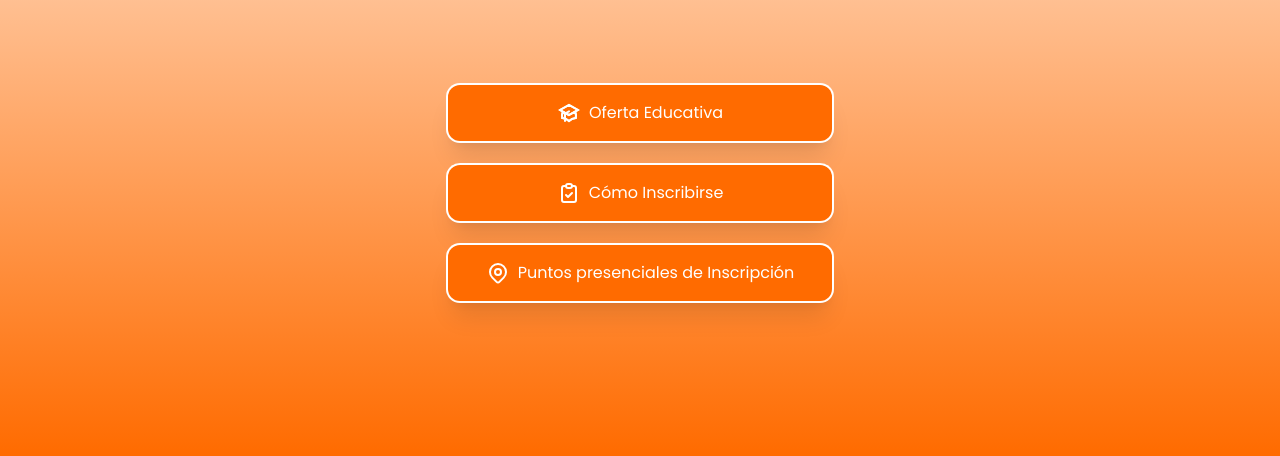
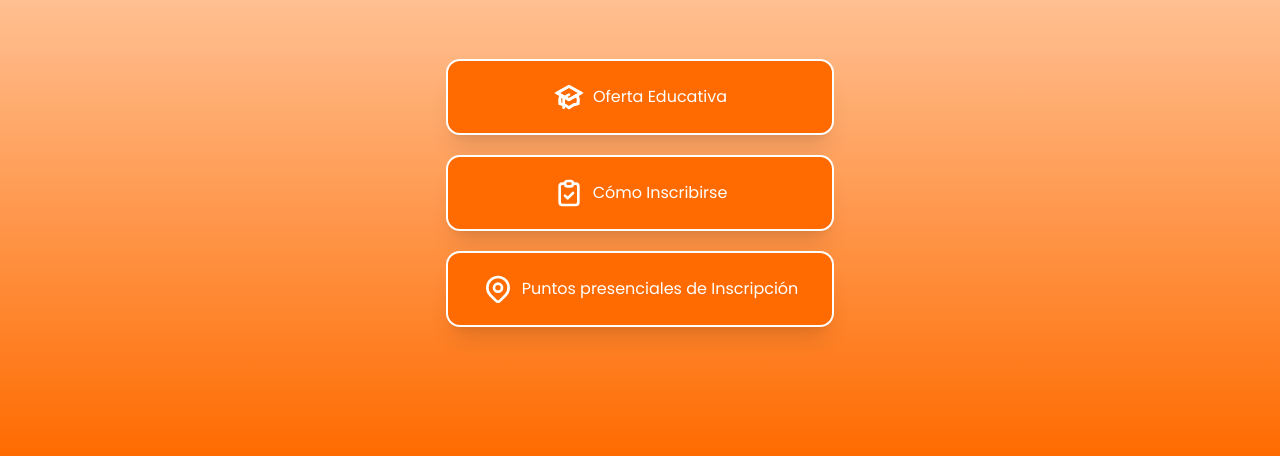
Before and after one commit to ofac/oferta-sena, a plain HTML site: page app/index.html in a window 1280 px wide. Shown: the part 344-800 px from the top of the page. Drawn offline with Linux system fonts and the light colour scheme.

Commit message:
feat: paddings

```diff
--- a/app/index.html
+++ b/app/index.html
@@ -23,24 +23,26 @@
                text-[#333]
                mb-20
                text-3xl">
-               OFERTA SENA - REGIONAL CALDAS
+               Oferta - SENA Regional Caldas
     </h1>
     <a class="bg-[#ff6b00]
-              p-4
+              p-5
               ring-2
               ring-white
               flex
               justify-center
+              items-center
               gap-2
               text-white
               rounded-xl
               shadow-xl
               hover:bg-[#333]
-              transition-colors
+              hover:scale-110
+              transition-all
               duration-500
               w-96"
               href="">
-        <svg xmlns="http://www.w3.org/2000/svg" class="h-6 w-6" fill="none" viewBox="0 0 24 24" stroke="currentColor" stroke-width="2">
+        <svg xmlns="http://www.w3.org/2000/svg" class="h-8 w-8" fill="none" viewBox="0 0 24 24" stroke="currentColor" stroke-width="2">
             <path d="M12 14l9-5-9-5-9 5 9 5z" />
             <path d="M12 14l6.16-3.422a12.083 12.083 0 01.665 6.479A11.952 11.952 0 0012 20.055a11.952 11.952 0 00-6.824-2.998 12.078 12.078 0 01.665-6.479L12 14z" />
             <path stroke-linecap="round" stroke-linejoin="round" d="M12 14l9-5-9-5-9 5 9 5zm0 0l6.16-3.422a12.083 12.083 0 01.665 6.479A11.952 11.952 0 0012 20.055a11.952 11.952 0 00-6.824-2.998 12.078 12.078 0 01.665-6.479L12 14zm-4 6v-7.5l4-2.222" />
@@ -48,41 +50,45 @@
         Oferta Educativa
     </a>
     <a class="bg-[#ff6b00]
-              p-4
+              p-5
               ring-2
               ring-white
               flex
               justify-center
+              items-center
               gap-2
               text-white
               rounded-xl
               shadow-xl
               hover:bg-[#333]
-              transition-colors
+              hover:scale-110
+              transition-all
               duration-500
               w-96"
               href="">
-        <svg xmlns="http://www.w3.org/2000/svg" class="h-6 w-6" fill="none" viewBox="0 0 24 24" stroke="currentColor" stroke-width="2">
+        <svg xmlns="http://www.w3.org/2000/svg" class="h-8 w-8" fill="none" viewBox="0 0 24 24" stroke="currentColor" stroke-width="2">
             <path stroke-linecap="round" stroke-linejoin="round" d="M9 5H7a2 2 0 00-2 2v12a2 2 0 002 2h10a2 2 0 002-2V7a2 2 0 00-2-2h-2M9 5a2 2 0 002 2h2a2 2 0 002-2M9 5a2 2 0 012-2h2a2 2 0 012 2m-6 9l2 2 4-4" />
         </svg>
         Cómo Inscribirse
     </a>
     <a class="bg-[#ff6b00]
-              p-4
+              p-5
               ring-2
               ring-white
               flex
               justify-center
+              items-center
               gap-2
               text-white
               rounded-xl
               shadow-xl
               hover:bg-[#333]
-              transition-colors
+              hover:scale-110
+              transition-all
               duration-500
               w-96"
               href="">
-        <svg xmlns="http://www.w3.org/2000/svg" class="h-6 w-6" fill="none" viewBox="0 0 24 24" stroke="currentColor" stroke-width="2">
+        <svg xmlns="http://www.w3.org/2000/svg" class="h-8 w-8" fill="none" viewBox="0 0 24 24" stroke="currentColor" stroke-width="2">
             <path stroke-linecap="round" stroke-linejoin="round" d="M17.657 16.657L13.414 20.9a1.998 1.998 0 01-2.827 0l-4.244-4.243a8 8 0 1111.314 0z" />
             <path stroke-linecap="round" stroke-linejoin="round" d="M15 11a3 3 0 11-6 0 3 3 0 016 0z" />
         </svg>
```
